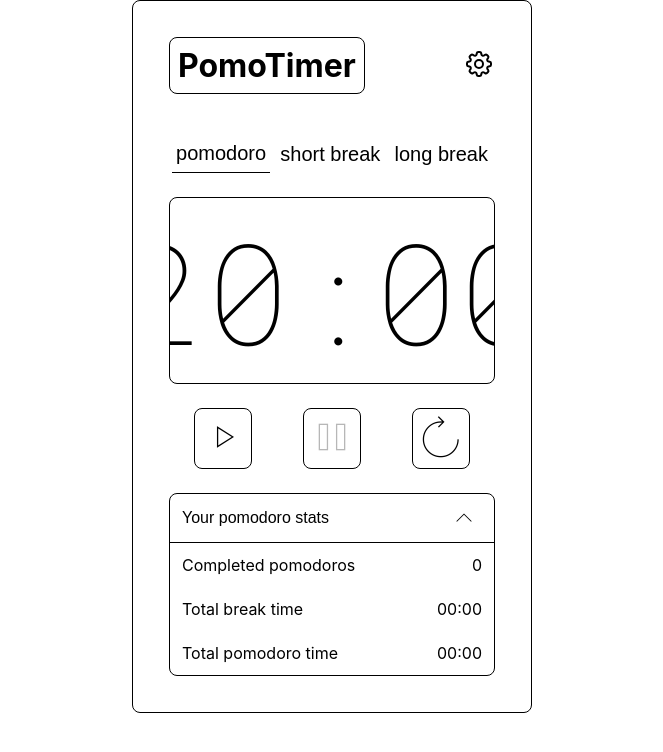
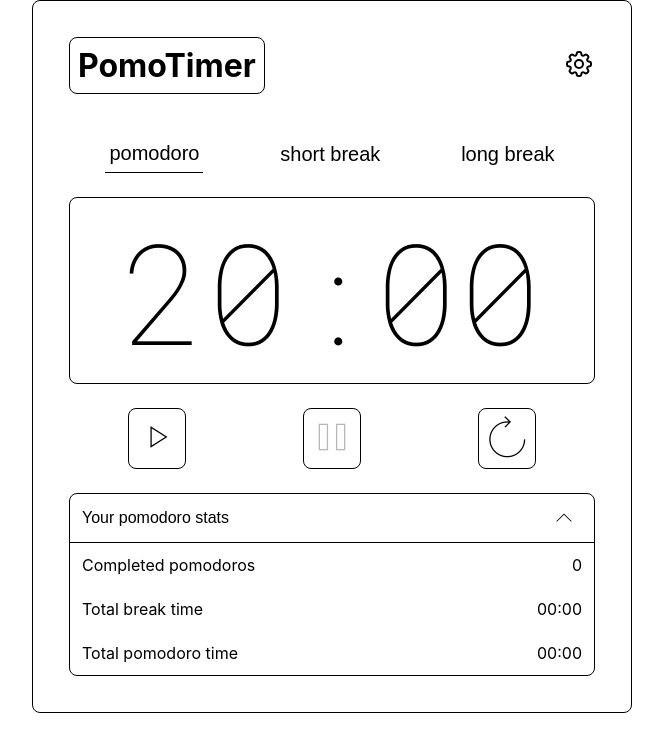
Before and after one commit to andythefan1/pomodoro-timer, a React (Create React App) app: page / in a window 1280 px wide. Shown: the top 752 px of the page, without its empty margins (308-971 px from the left). Built offline with nearby package versions, Linux system fonts and the light colour scheme.

Commit message:
fixing container alignment

```diff
--- a/src/components/PomodoroTimer/styles.css
+++ b/src/components/PomodoroTimer/styles.css
@@ -5,8 +5,8 @@
 	padding: 3.6rem;
 	row-gap: 2.4rem;
 	border-radius: 8px;
-	max-width: 50vh;
-	margin: auto;
+	max-width: 60rem;
+	margin: 0 auto;
 }
 
 button {
```
